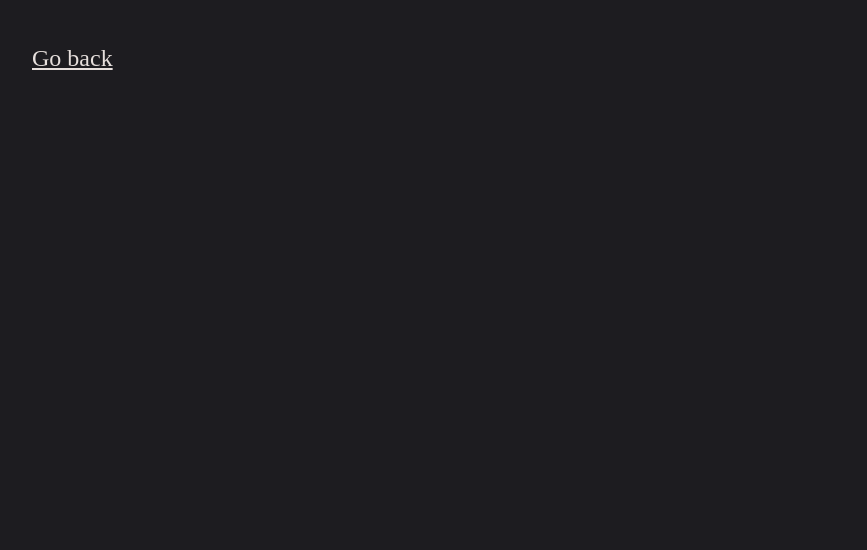
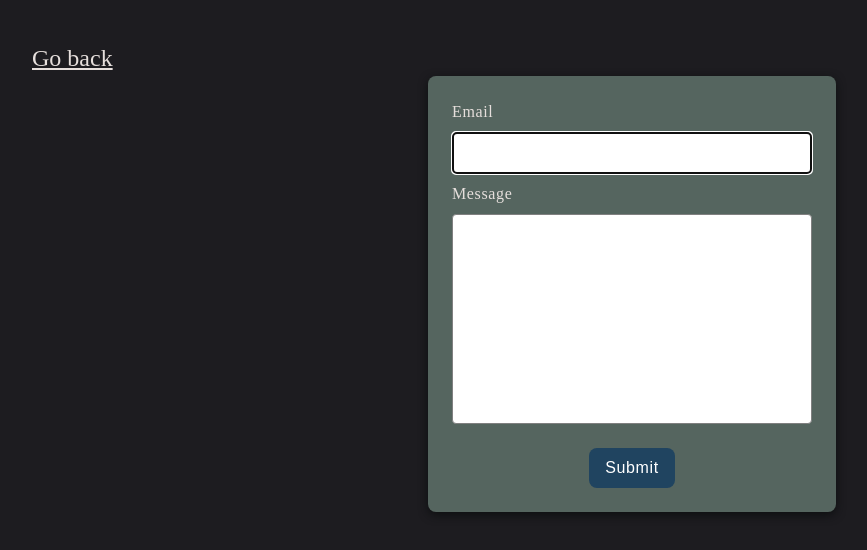
Before and after one commit to hellvita/goit-js-hw-09, a website built with Vite: page src/2-form.html in a window 1280 px wide. Shown: the whole page, without its empty margins (8-875 px from the left). Built offline with nearby package versions, Linux system fonts and the light colour scheme.

Commit message:
add the css-styles for the form

```diff
--- a/src/2-form.html
+++ b/src/2-form.html
@@ -11,5 +11,17 @@
   </head>
   <body>
     <p class="back-btn"><a href="./index.html">Go back</a></p>
+
+    <form class="feedback-form" autocomplete="off">
+      <label>
+        Email
+        <input type="email" name="email" autofocus />
+      </label>
+      <label>
+        Message
+        <textarea name="message" rows="8"></textarea>
+      </label>
+      <button type="submit">Submit</button>
+    </form>
   </body>
 </html>
--- /dev/null
+++ b/src/css/2-form.css
@@ -0,0 +1,62 @@
+.feedback-form {
+  display: flex;
+  flex-direction: column;
+  padding: 24px;
+  gap: 8px;
+  max-width: 360px;
+  background-color: #55655f;
+  border-radius: 8px;
+  margin: 0 auto;
+  box-shadow: 0px 3px 10px 0px #0d0f10;
+}
+
+.feedback-form input,
+.feedback-form textarea {
+  font-size: 16px;
+  line-height: 1.5;
+  letter-spacing: 0.04em;
+  border: 1px solid #808080;
+  border-radius: 4px;
+  padding: 8px 16px;
+}
+
+.feedback-form textarea {
+  resize: none;
+}
+
+.feedback-form input:hover,
+.feedback-form textarea:hover {
+  border: 2px solid #1c302a;
+}
+
+.feedback-form label {
+  display: flex;
+  flex-direction: column;
+  gap: 8px;
+  font-size: 16px;
+  line-height: 1.5;
+  letter-spacing: 0.04em;
+}
+
+.feedback-form label:last-of-type {
+  margin-bottom: 16px;
+}
+
+.feedback-form button {
+  font-weight: 500;
+  font-size: 16px;
+  line-height: 1.5;
+  letter-spacing: 0.04em;
+  color: #fff;
+  border-radius: 8px;
+  padding: 8px 16px;
+  max-width: 86px;
+  background: #204460;
+  border: none;
+  margin: 0 auto;
+}
+
+.feedback-form button:hover {
+  background: #2f5979;
+  cursor: pointer;
+}
--- a/src/css/styles.css
+++ b/src/css/styles.css
@@ -3,3 +3,4 @@
 @import url('./base.css');
 @import url('./1-gallery.css');
 @import url('simplelightbox/dist/simple-lightbox.min.css');
+@import url('./2-form.css');
```
